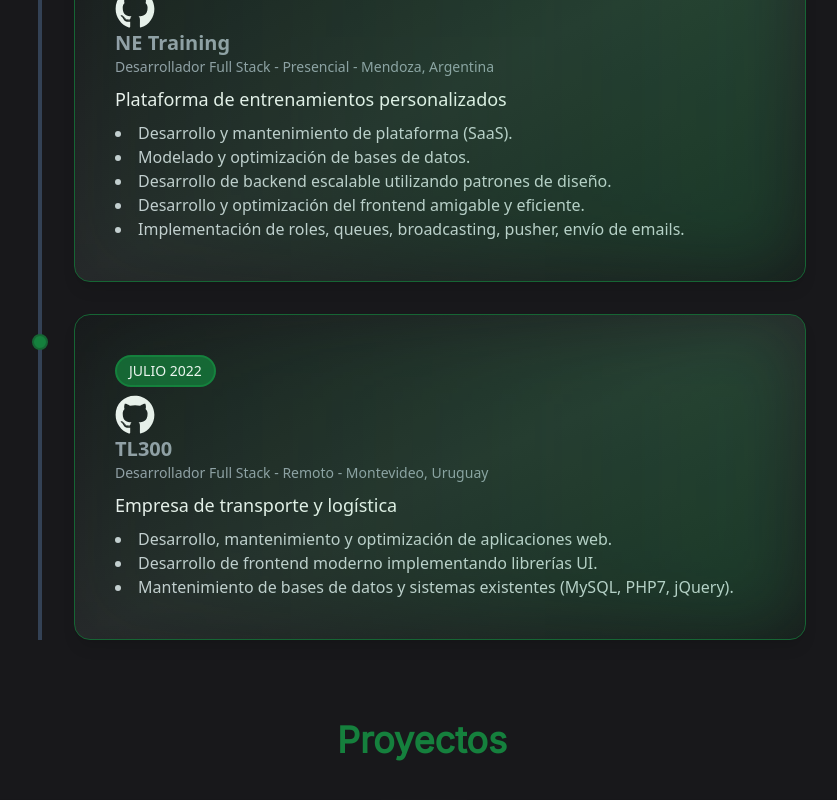
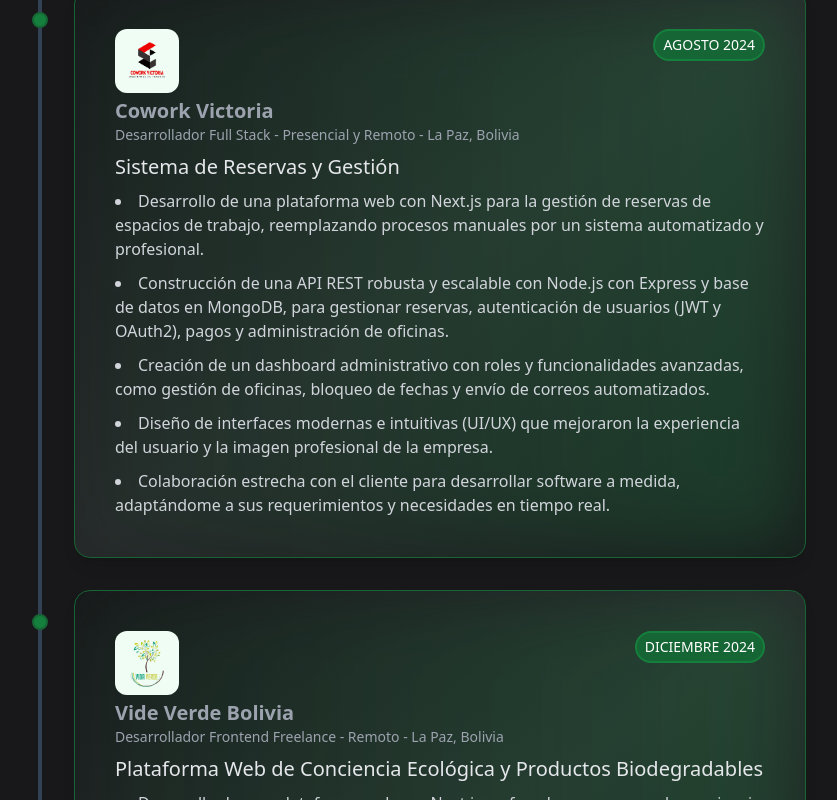
Before and after one commit to DilanGerber/portfolio-dilan, a Next.js app: page / in a window 1280 px wide. Shown: the part 980-1780 px from the top of the page, without its empty margins (218-1055 px from the left). Built offline with nearby package versions, Linux system fonts and the light colour scheme.

Commit message:
termine Experience

```diff
--- a/src/components/home/experience/Experience.jsx
+++ b/src/components/home/experience/Experience.jsx
@@ -1,59 +1,99 @@
 import IconDownload from '@/icons/IconDownload'
 import IconGitHub from '@/icons/IconGitHub';
+import LogoCoworkVictoria from '@/logos/LogoCoworkVictoria';
+import LogoVidaVerde from '@/logos/LogoVidaVerde';
 import React from 'react'
+import Image from "next/image";
 
 const experienceData = [
 {
   id: 1,
-      company: "NE Training",
+  company: "Cowork Victoria",
   role: "Desarrollador Full Stack",
-      location: "Presencial - Mendoza, Argentina",
-      date: "JULIO 2022",
-      project: "Plataforma de entrenamientos personalizados",
+  location: "Presencial y Remoto - La Paz, Bolivia",
+  date: "AGOSTO 2024",
+  project: "Sistema de Reservas y Gestión",
   tasks: [
-        "Desarrollo y mantenimiento de plataforma (SaaS).",
-        "Modelado y optimización de bases de datos.",
-        "Desarrollo de backend escalable utilizando patrones de diseño.",
-        "Desarrollo y optimización del frontend amigable y eficiente.",
-        "Implementación de roles, queues, broadcasting, pusher, envío de emails.",
+    "Desarrollo de una plataforma web con Next.js para la gestión de reservas de espacios de trabajo, reemplazando procesos manuales por un sistema automatizado y profesional.",
+    "Construcción de una API REST robusta y escalable con Node.js con Express y base de datos en MongoDB, para gestionar reservas, autenticación de usuarios (JWT y OAuth2), pagos y administración de oficinas.",
+    "Creación de un dashboard administrativo con roles y funcionalidades avanzadas, como gestión de oficinas, bloqueo de fechas y envío de correos automatizados.",
+    "Diseño de interfaces modernas e intuitivas (UI/UX) que mejoraron la experiencia del usuario y la imagen profesional de la empresa.",
+    "Colaboración estrecha con el cliente para desarrollar software a medida, adaptándome a sus requerimientos y necesidades en tiempo real."
   ],
+  image: "/assets/Logo-Cowork-Victoria.png",
 },
 {
   id: 2,
-      company: "TL300",
-      role: "Desarrollador Full Stack",
-      location: "Remoto - Montevideo, Uruguay",
-      date: "JULIO 2022",
-      project: "Empresa de transporte y logística",
+  company: "Vide Verde Bolivia",
+  role: "Desarrollador Frontend Freelance",
+  location: "Remoto - La Paz, Bolivia",
+  date: "DICIEMBRE 2024", // Completa con las fechas
+  project: "Plataforma Web de Conciencia Ecológica y Productos Biodegradables",
   tasks: [
-        "Desarrollo, mantenimiento y optimización de aplicaciones web.",
-        "Desarrollo de frontend moderno implementando librerías UI.",
-        "Mantenimiento de bases de datos y sistemas existentes (MySQL, PHP7, jQuery).",
+    "Desarrollo de una plataforma web con Next.js, enfocada en promover la conciencia ambiental y mostrar productos biodegradables, con botones de redirección a WhatsApp para facilitar las compras.",
+    "Diseño y desarrollo de una interfaz de usuario (UI) moderna y dinámica, utilizando Tailwind CSS y Framer Motion para animaciones y estilos responsivos.",
+    "Creación de sliders y componentes personalizados para presentar información e imágenes de manera interactiva y atractiva.",
+    "Optimización del rendimiento de la web, mejorando la carga de imágenes, videos y componentes para una experiencia de usuario rápida y fluida.",
+    "Presentación de propuestas de diseño en Figma al cliente, demostrando habilidades en diseño de UI/UX y capacidad para adaptarse a sus necesidades."
   ],
+  image: "/assets/Logo-Vida-Verde.png",
 },
   ];
 
 
 const Experience = () => {
   return (
-    <section id="experience" className=' relative px-4 mt-20 md:mt-0 mb-20 max-w-[1000px] mx-auto'>
-        <h2 className="text-3xl lg:text-4xl font-bold font-inter text-green-700 text-center">Experiencia Laboral</h2>
-        <div className="relative border-l-4 border-slate-700 max-w-3xl mx-auto mt-12">
+    <section id="experience" className="relative px-4 mt-20 mb-20 max-w-[1000px] mx-auto">
+      {/* Título */}
+      <h2 className="text-2xl sm:text-3xl lg:text-4xl font-bold font-inter text-green-700 text-center">
+        Experiencia Laboral
+      </h2>
+
+      {/* Lista de experiencias */}
+      <div className="relative border-l-4 border-slate-700 max-w-3xl mx-auto mt-8 sm:mt-12">
         {experienceData.map((exp) => (
-          <div key={exp.id} className="relative mb-8 pl-8">
-            <div className="absolute w-4 h-4 bg-green-700 border-2 border-green-800 rounded-full left-[-10px] top-5"></div>
-            <div className="relative border border-green-800 hover:border-green-600 group p-10 rounded-2xl bg-gradient-to-br from-zinc-900 via-zinc-800 to-zinc-900 shadow-lg overflow-hidden">
+          <div key={exp.id} className="relative mb-8 pl-6 sm:pl-8">
+            {/* Punto decorativo */}
+            <div className="absolute w-3 h-3 sm:w-4 sm:h-4 bg-green-700 border-2 border-green-800 rounded-full left-[-8px] sm:left-[-10px] top-6"></div>
+
+            {/* Contenedor de la experiencia */}
+            <div className="relative border border-green-800 hover:border-green-600 group p-6 sm:p-10 rounded-2xl bg-gradient-to-br from-zinc-900 via-zinc-800 to-zinc-900 shadow-lg overflow-hidden">
               {/* Fondo animado */}
               <div className="absolute inset-0 bg-gradient-to-r from-green-700/20 to-green-500/50 blur-2xl opacity-40 transition-all duration-500 group-hover:rotate-6 group-hover:scale-110 group-hover:opacity-80"></div>
-              <div className=' z-10'>
-              <p className="text-sm bg-green-800 border-2 border-green-700 text-white px-3 py-1 rounded-full inline-block">
+
+                {/* Fecha */}
+                <p className=" absolute top-6 right-6 sm:top-10 sm:right-10 text-xs sm:text-sm bg-green-800 border-2 border-green-700 text-white px-2 py-1 rounded-full inline-block">
                   {exp.date}
                 </p>
-              <IconGitHub className='size-10 mt-2' />
-              <h3 className="text-xl font-semibold text-gray-400">{exp.company}</h3>
-              <p className="text-sm text-gray-400">{exp.role} - {exp.location}</p>
-              <p className="text-lg font-medium mt-2">{exp.project}</p>
-              <ul className="text-gray-300 list-disc list-inside mt-2">
+              {/* Contenido */}
+              <div className="relative z-10">
+
+                {/* Logo de la empresa */}
+                <div className="relative w-12 h-12 sm:w-16 sm:h-16 mt-0 bg-green-50 rounded-xl">
+                  <Image
+                    src={exp.image}
+                    alt={exp.company}
+                    layout="fill"
+                    objectFit="contain"
+                    className="p-2"
+                  />
+                </div>
+
+                {/* Nombre de la empresa y rol */}
+                <h3 className="text-lg sm:text-xl font-semibold text-gray-400 mt-1">
+                  {exp.company}
+                </h3>
+                <p className="text-xs sm:text-sm text-gray-400">
+                  {exp.role} - {exp.location}
+                </p>
+
+                {/* Proyecto */}
+                <p className="text-base sm:text-lg lg:text-xl font-medium mt-2 text-gray-200">
+                  {exp.project}
+                </p>
+
+                {/* Lista de tareas */}
+                <ul className="text-gray-300 list-disc list-inside mt-2 space-y-2.5 text-xs sm:text-sm lg:text-base">
                   {exp.tasks.map((task, i) => (
                     <li key={i}>{task}</li>
                   ))}
@@ -64,8 +104,8 @@
         ))}
       </div>
     </section>
-  )
-}
+  );
+};
 
 export default Experience
 
```
Also changed, not shown: public/assets/Logo-Cowork-Victoria.png (added), public/assets/Logo-Vida-Verde.png (added). Lines whose indentation alone changed are shown as unchanged.
